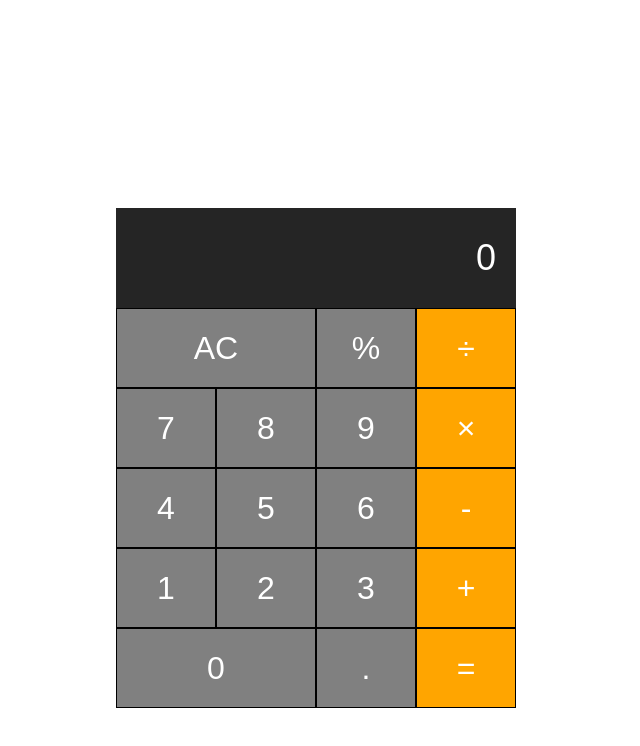
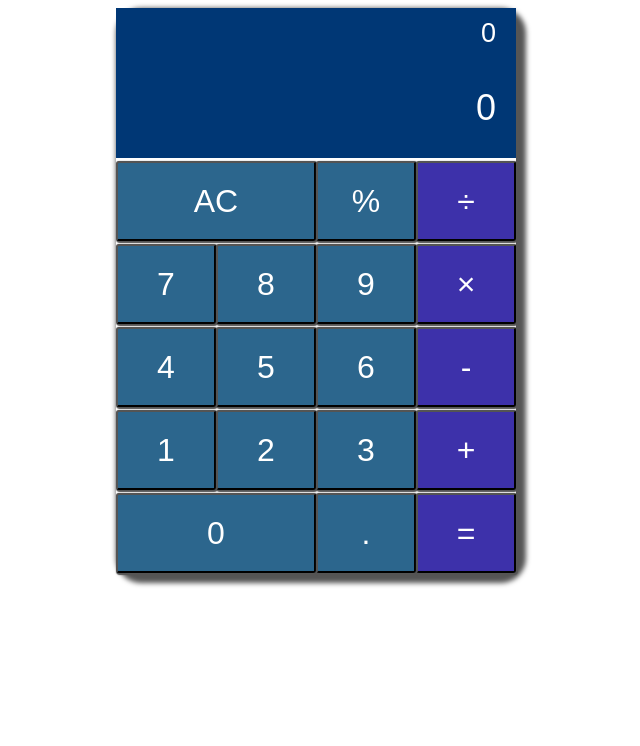
Before and after one commit to gerald-apm/calculator, a plain HTML site: page index.html in a window 1280 px wide. Both pictures are taken after a click on the button "AC". Shown: the whole page, without its empty margins (324-964 px from the left). Drawn offline with Linux system fonts and the light colour scheme.

Commit message:
added equation display

```diff
--- a/index.html
+++ b/index.html
@@ -6,6 +6,7 @@
     </head>
     <body>
         <div class="calculator">
+            <input type="text" class="calculator-equation" value="" disabled/>
             <input type="text" class="calculator-screen" value="0" disabled/>
             <div class="calculator-keys">
                 <div class="row">
--- a/script.js
+++ b/script.js
@@ -1,12 +1,18 @@
 let prevNumber ='';
 let calculatorOperation ='';
 let currentNumber ='0';
+let equationStr = '';
 let startEq = false;
 
 const calculatorScreen = document.querySelector('.calculator-screen');
+const calculatorEquation = document.querySelector('.calculator-equation');
 
 const updateScreen = (number) => {
     calculatorScreen.value = number;
+};
+
+const updateEquation = (equation) => {
+    calculatorEquation.value = equation;
 };
 
 const inputNumber = (number) => {
@@ -22,9 +28,18 @@ const inputNumber = (number) => {
     }
 };
 
+const inputEquation = (equation) => {
+    if (equationStr === '0'){
+        equationStr = equation;
+    } else {
+        equationStr += equation;
+    }
+}
+
 
 // operator
 const inputOperator = (operator) =>  {
+    if (calculatorOperation !== '') calculate();
     calculatorOperation = operator;
     prevNumber = currentNumber;
     //currentNumber = '0';
@@ -44,7 +59,9 @@ numbers.forEach((number) => {
         // add event while clicked
         inputNumber(event.target.value);
         updateScreen(currentNumber);
-
+        inputEquation(currentNumber);
+        updateEquation(equationStr);
+        console.log(equationStr);
     })
 });
 
@@ -54,6 +71,8 @@ operators.forEach((operator) => {
     operator.addEventListener("click", (event) => {
         inputOperator(event.target.value);
         updateScreen(event.target.value);
+        inputEquation(` ${event.target.value} `);
+        updateEquation(equationStr);
     })
 });
 
@@ -62,6 +81,8 @@ const equal = document.querySelector(".equal-sign");
 equal.addEventListener("click", () => {
     calculate();
     updateScreen(currentNumber);
+    inputEquation(` = ${currentNumber}`);
+    updateEquation(equationStr);
 });
 
 
@@ -70,6 +91,7 @@ const percentage = document.querySelector(".percentage");
 percentage.addEventListener("click", () => {
     percentageNum();
     updateScreen(currentNumber);
+    updateEquation(currentNumber);
 });
 
 const clearer = document.querySelector(".all-clear");
@@ -77,6 +99,8 @@ const clearer = document.querySelector(".all-clear");
 clearer.addEventListener("click", () => {
     clearAll();
     updateScreen(currentNumber);
+    inputEquation(currentNumber);
+    updateEquation(equationStr);
 });
 
 const decimal = document.querySelector(".decimal");
@@ -84,11 +108,14 @@ const decimal = document.querySelector(".decimal");
 decimal.addEventListener("click", (event) => {
     inputDecimal(event.target.value);
     updateScreen(currentNumber);
+    inputEquation(currentNumber);
+    updateEquation(equationStr);
 });
 
 const clearAll = () => {
     currentNumber = '0';
     prevNumber = '0';
+    equationStr = '';
     calculatorOperation = '';
     startEq = false;
 };
@@ -97,7 +124,7 @@ const percentageNum = () => {
     currentNumber = (parseFloat(currentNumber) / 100).toString();
     prevNumber = currentNumber;
     startEq = false;
-}
+};
 
 const calculate = () => {
     let result = 0;
--- a/stylesheet.css
+++ b/stylesheet.css
@@ -1,13 +1,14 @@
 .calculator{
     text-align: center;
-    margin: 0 auto;
-    padding-top: 200px;
+    margin: auto;
+    box-shadow: 5px 5px 5px 5px #555;
+    border-radius: 20px;
     width: 400px;
 }
 .calculator-screen{
     width: 100%;
     height: 100px;
-    background-color: #252525;
+    background-color: #003775;
     color: #fff;
     text-align: right;
     font-size: 36px;
@@ -15,30 +16,75 @@
     padding: 0 20px;
     box-sizing: border-box;
 }
+
+.calculator-equation{
+    width: 100%;
+    height: 50px;
+    background-color: #003775;
+    color: #fff;
+    text-align: right;
+    font-size: 27px;
+    border: none;
+    padding: 0 20px;
+    box-sizing: border-box;
+}
+
 .calculator-keys{
     width: 100%;
+    border: none;
+    margin: auto;
+    padding: auto;
 }
 .row {
     display: flex;
 }
 button{
     height: 80px;
-    background-color: grey;
-    border: 1px solid black;
+    background-color: rgb(44, 102, 141);
+    border-radius: 3px;
+    margin-top: 3px;
     font-size: 32px;
+    box-shadow: 1px 1px 1px 1px #555;
     color: #fff;
     width: 25%;
-    outline: none;
+    -webkit-transition-duration: 0.4s; /* Safari */
+    transition-duration: 0.4s;
+    text-decoration: none;
+    overflow: hidden;
+    cursor: pointer;
+    position: relative;
 }
+
+button:after {
+    content: "";
+    background: #1a1077;
+    display: block;
+    position: absolute;
+    padding-top: 300%;
+    padding-left: 350%;
+    margin-left: -20px!important;
+    margin-top: -120%;
+    opacity: 0;
+    transition: all 0.8s
+  }
+
+button:active:after {
+    padding: 0;
+    margin: 0;
+    opacity: 1;
+    transition: 0s
+  }
+
 .all-clear, .zero-btn{
     width: 50%;
 }
 .operator, .equal-sign{
-    background-color: orange;
+    background-color: rgb(61, 49, 170);
 }
 button:hover{
     background-color: darkgray;
 }
+
 .operator:hover, .equal-sign:hover{
-    background-color: darkorange;
+    background-color: rgb(59, 44, 102);
 }
```
